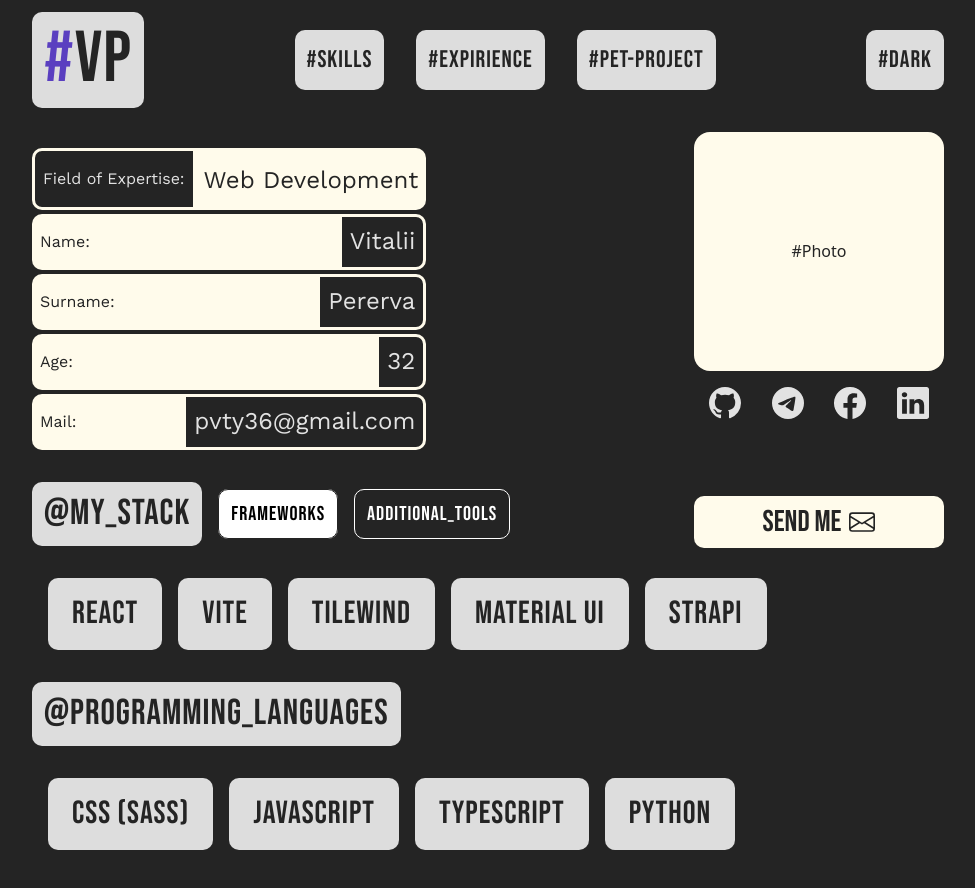
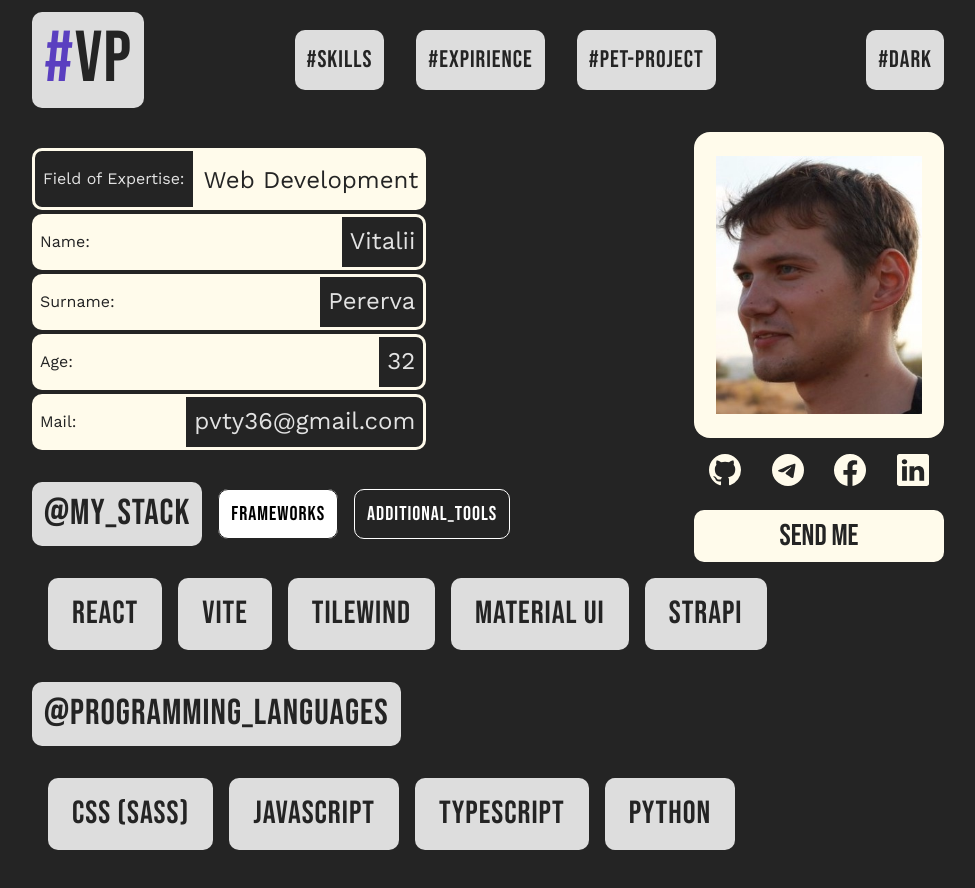
Before and after one commit to VetaliiP/VP-project, a React (Vite) app: page / in a window 1280 px wide. Shown: the top 888 px of the page, without its empty margins (152-1127 px from the left). Built offline with nearby package versions, Linux system fonts and the light colour scheme.

Commit message:
Add Photo

```diff
--- a/src/pages/Skills/Skills.tsx
+++ b/src/pages/Skills/Skills.tsx
@@ -65,29 +65,38 @@
                         </div>
                     </div>
                     <div className='photo_block flex flex-col justify-between items-center sm:w-[250px] w-full'>
-                        <div className='sm:size-full size-[250px] bg-amber-50 rounded-2xl text-[#242424] flex justify-center items-center flex-3'>
-                            #Photo
+                        <div className='sm:size-full size-[250px] bg-amber-50 rounded-2xl text-[#242424] flex justify-center items-center flex-3 '>
+                            <img src='/Photo.jpg' alt='Фото' className='block size-[95%] rounded-[10px] p-4' />
                         </div>
                         <div className='flex flex-row justify-around py-4 w-full flex-1 '>
                             <div>
+                                <a href="https://github.com/VetaliiP?tab=overview&from=2025-03-01&to=2025-03-31" target="_blank" rel="noopener noreferrer" className="text-amber-50 underline">
                                     <svg xmlns="http://www.w3.org/2000/svg" width="32" height="32" fill="currentColor" className="bi bi-github" viewBox="0 0 16 16">
                                         <path d="M8 0C3.58 0 0 3.58 0 8c0 3.54 2.29 6.53 5.47 7.59.4.07.55-.17.55-.38 0-.19-.01-.82-.01-1.49-2.01.37-2.53-.49-2.69-.94-.09-.23-.48-.94-.82-1.13-.28-.15-.68-.52-.01-.53.63-.01 1.08.58 1.23.82.72 1.21 1.87.87 2.33.66.07-.52.28-.87.51-1.07-1.78-.2-3.64-.89-3.64-3.95 0-.87.31-1.59.82-2.15-.08-.2-.36-1.02.08-2.12 0 0 .67-.21 2.2.82.64-.18 1.32-.27 2-.27s1.36.09 2 .27c1.53-1.04 2.2-.82 2.2-.82.44 1.1.16 1.92.08 2.12.51.56.82 1.27.82 2.15 0 3.07-1.87 3.75-3.65 3.95.29.25.54.73.54 1.48 0 1.07-.01 1.93-.01 2.2 0 .21.15.46.55.38A8.01 8.01 0 0 0 16 8c0-4.42-3.58-8-8-8" />
                                     </svg>
+                                </a>
+
                             </div>
                             <div>
+                                <a href="https://t.me/VetaliiP" target="_blank" rel="noopener noreferrer" className="text-amber-50 underline">
                                     <svg xmlns="http://www.w3.org/2000/svg" width="32" height="32" fill="currentColor" className="bi bi-telegram" viewBox="0 0 16 16">
                                         <path d="M16 8A8 8 0 1 1 0 8a8 8 0 0 1 16 0M8.287 5.906q-1.168.486-4.666 2.01-.567.225-.595.442c-.03.243.275.339.69.47l.175.055c.408.133.958.288 1.243.294q.39.01.868-.32 3.269-2.206 3.374-2.23c.05-.012.12-.026.166.016s.042.12.037.141c-.03.129-1.227 1.241-1.846 1.817-.193.18-.33.307-.358.336a8 8 0 0 1-.188.186c-.38.366-.664.64.015 1.088.327.216.589.393.85.571.284.194.568.387.936.629q.14.092.27.187c.331.236.63.448.997.414.214-.02.435-.22.547-.82.265-1.417.786-4.486.906-5.751a1.4 1.4 0 0 0-.013-.315.34.34 0 0 0-.114-.217.53.53 0 0 0-.31-.093c-.3.005-.763.166-2.984 1.09" />
                                     </svg>
+                                </a>
                             </div>
                             <div>
+                                <a href="https://www.facebook.com/VetaliiPererva" target="_blank" rel="noopener noreferrer" className="text-amber-50 underline">
                                     <svg xmlns="http://www.w3.org/2000/svg" width="32" height="32" fill="currentColor" className="bi bi-facebook" viewBox="0 0 16 16">
                                         <path d="M16 8.049c0-4.446-3.582-8.05-8-8.05C3.58 0-.002 3.603-.002 8.05c0 4.017 2.926 7.347 6.75 7.951v-5.625h-2.03V8.05H6.75V6.275c0-2.017 1.195-3.131 3.022-3.131.876 0 1.791.157 1.791.157v1.98h-1.009c-.993 0-1.303.621-1.303 1.258v1.51h2.218l-.354 2.326H9.25V16c3.824-.604 6.75-3.934 6.75-7.951" />
                                     </svg>
+                                </a>
                             </div>
                             <div>
+                                <a href="https://www.linkedin.com/in/vitaliipererva" target="_blank" rel="noopener noreferrer" className="text-amber-50 underline">
                                     <svg xmlns="http://www.w3.org/2000/svg" width="32" height="32" fill="currentColor" className="bi bi-linkedin" viewBox="0 0 16 16">
                                         <path d="M0 1.146C0 .513.526 0 1.175 0h13.65C15.474 0 16 .513 16 1.146v13.708c0 .633-.526 1.146-1.175 1.146H1.175C.526 16 0 15.487 0 14.854zm4.943 12.248V6.169H2.542v7.225zm-1.2-8.212c.837 0 1.358-.554 1.358-1.248-.015-.709-.52-1.248-1.342-1.248S2.4 3.226 2.4 3.934c0 .694.521 1.248 1.327 1.248zm4.908 8.212V9.359c0-.216.016-.432.08-.586.173-.431.568-.878 1.232-.878.869 0 1.216.662 1.216 1.634v3.865h2.401V9.25c0-2.22-1.184-3.252-2.764-3.252-1.274 0-1.845.7-2.165 1.193v.025h-.016l.016-.025V6.169h-2.4c.03.678 0 7.225 0 7.225z" />
                                     </svg>
+                                </a>
                             </div>
                         </div>
                         <div className='flex-1 w-full flex flex-row justify-center items-center'>
@@ -96,11 +105,11 @@
                                 onClick={() => window.open('https://mail.google.com/mail/?view=cm&fs=1&to=pvty36@gmail.com&su=Трудоустройство&body=Привет, это компания ', '_blank')}
                             >
                                 <span>Send me</span>
-                                <span className='ml-2 pb-1 pt-1'>
+                                {/* <span className='ml-2 pb-1 pt-1'>
                                     <svg xmlns="http://www.w3.org/2000/svg" width="26" height="26" fill="currentColor" className="bi bi-envelope" viewBox="0 0 16 16">
                                         <path d="M0 4a2 2 0 0 1 2-2h12a2 2 0 0 1 2 2v8a2 2 0 0 1-2 2H2a2 2 0 0 1-2-2zm2-1a1 1 0 0 0-1 1v.217l7 4.2 7-4.2V4a1 1 0 0 0-1-1zm13 2.383-4.708 2.825L15 11.105zm-.034 6.876-5.64-3.471L8 9.583l-1.326-.795-5.64 3.47A1 1 0 0 0 2 13h12a1 1 0 0 0 .966-.741M1 11.105l4.708-2.897L1 5.383z" />
                                     </svg>
-                                </span>
+                                </span> */}
                             </button>
                         </div>
                     </div>
```
Also changed, not shown: public/Photo.jpg (added). Lines whose indentation alone changed are shown as unchanged.
